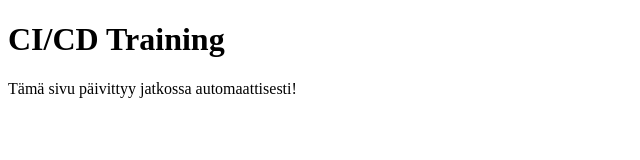
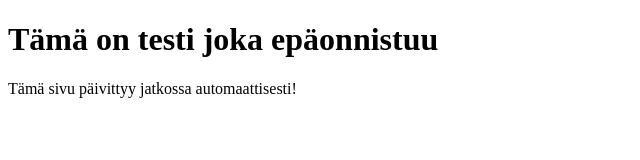
Before and after one commit to valtterilohi/cicd-training, a plain HTML site: page index.html in a window 1280 px wide. Shown: the whole page, without its empty margins (0-640 px from the left). Drawn offline with Linux system fonts and the light colour scheme.

Commit message:
Testataan turvaverkkoa

```diff
--- a/index.html
+++ b/index.html
@@ -1,7 +1,7 @@
 <!DOCTYPE html>
 <html>
 <body>
-    <h1>CI/CD Training</h1>
+    <h1>Tämä on testi joka epäonnistuu</h1>
     <p>Tämä sivu päivittyy jatkossa automaattisesti!</p>
 </body>
 </html>
```
Also changed, not shown: 1 other file.
